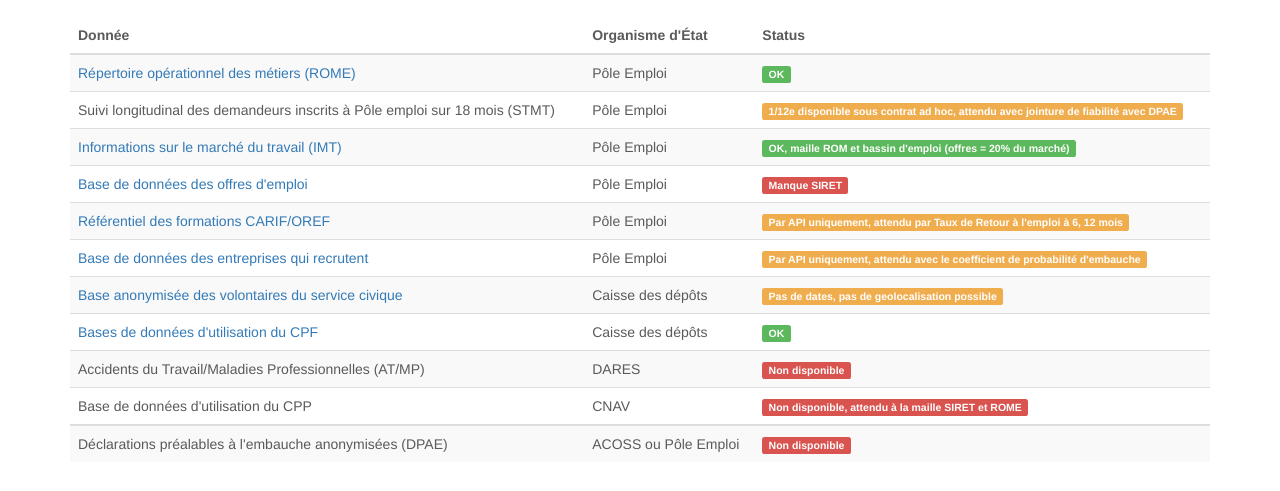
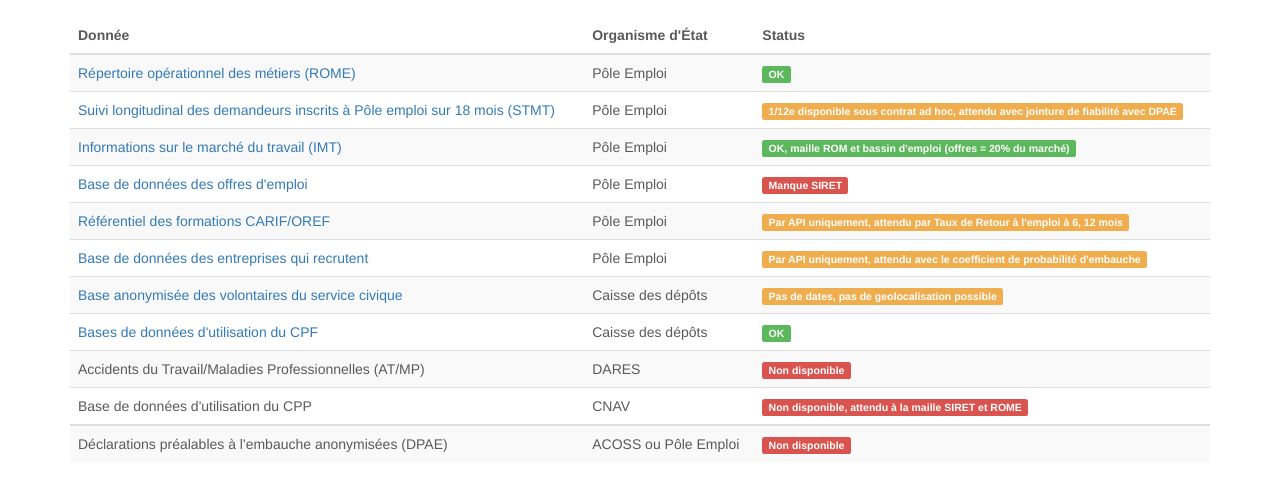
Before and after one commit to betagouv/api-cpa, a website: page api/public/donnees_securisees.html in a window 1280 px wide. Shown: the part 309-800 px from the top of the page. Drawn offline with nearby package versions, Linux system fonts and the light colour scheme.

Commit message:
Update donnees_securisees.html

```diff
--- a/api/public/donnees_securisees.html
+++ b/api/public/donnees_securisees.html
@@ -96,7 +96,7 @@
       <td><span class="label label-success">OK</span></td>
     </tr>
     <tr>
-      <td>Suivi longitudinal des demandeurs inscrits à Pôle emploi sur 18 mois (STMT)</td>
+      <td><a href="http://www.emploi-store-dev.fr/portail-developpeur/donneesdoctechnique">Suivi longitudinal des demandeurs inscrits à Pôle emploi sur 18 mois (STMT)</a></td>
       <td>Pôle Emploi</td>
       <td><span class="label label-warning">1/12e disponible sous contrat ad hoc, attendu avec jointure de fiabilité avec DPAE</span></td>
     </tr>
```
